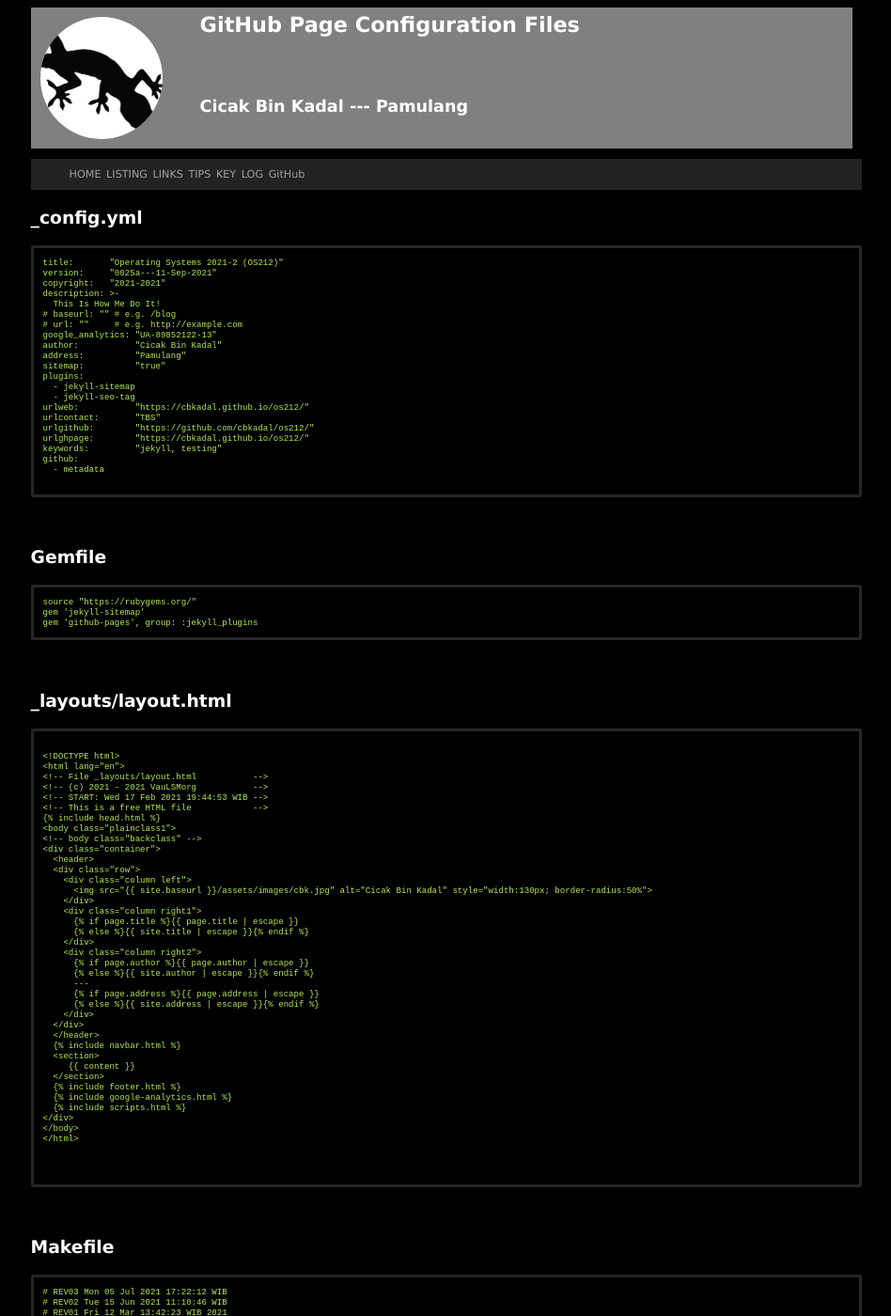
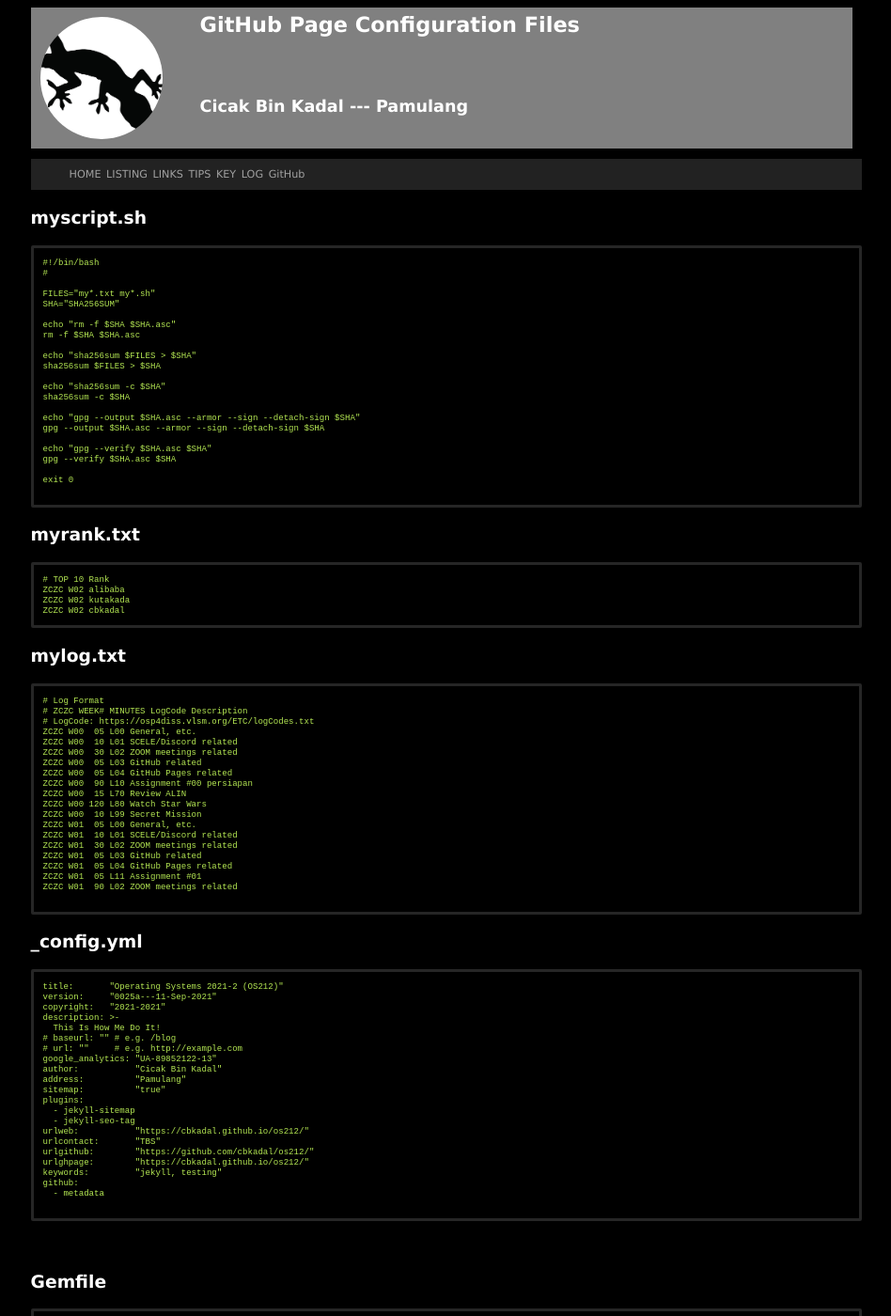
Before and after one commit to dnswd/os212, a Jekyll site: the page built from 000.md, in a window 1280 px wide and 1400 px high. Shown: the whole window at 94% size, without its empty margins (165-1113 px from the left). Built offline with Jekyll 4.4.1, drawn with Linux system fonts in a browser that asks for light colours.

Commit message:
modified:   000.pmd

````diff
--- a/000.md
+++ b/000.md
@@ -2,6 +2,65 @@
 layout: "layout"
 title:  "GitHub Page Configuration Files"
 ---
+
+### myscript.sh
+```
+#!/bin/bash
+#
+
+FILES="my*.txt my*.sh"
+SHA="SHA256SUM"
+
+echo "rm -f $SHA $SHA.asc"
+rm -f $SHA $SHA.asc
+
+echo "sha256sum $FILES > $SHA"
+sha256sum $FILES > $SHA
+
+echo "sha256sum -c $SHA"
+sha256sum -c $SHA
+
+echo "gpg --output $SHA.asc --armor --sign --detach-sign $SHA"
+gpg --output $SHA.asc --armor --sign --detach-sign $SHA
+
+echo "gpg --verify $SHA.asc $SHA"
+gpg --verify $SHA.asc $SHA
+
+exit 0
+
+```
+
+### myrank.txt
+```
+# TOP 10 Rank
+ZCZC W02 alibaba
+ZCZC W02 kutakada
+ZCZC W02 cbkadal
+```
+
+### mylog.txt
+```
+# Log Format
+# ZCZC WEEK# MINUTES LogCode Description
+# LogCode: https://osp4diss.vlsm.org/ETC/logCodes.txt
+ZCZC W00  05 L00 General, etc.
+ZCZC W00  10 L01 SCELE/Discord related
+ZCZC W00  30 L02 ZOOM meetings related
+ZCZC W00  05 L03 GitHub related
+ZCZC W00  05 L04 GitHub Pages related
+ZCZC W00  90 L10 Assignment #00 persiapan
+ZCZC W00  15 L70 Review ALIN
+ZCZC W00 120 L80 Watch Star Wars
+ZCZC W00  10 L99 Secret Mission
+ZCZC W01  05 L00 General, etc.
+ZCZC W01  10 L01 SCELE/Discord related
+ZCZC W01  30 L02 ZOOM meetings related
+ZCZC W01  05 L03 GitHub related
+ZCZC W01  05 L04 GitHub Pages related
+ZCZC W01  05 L11 Assignment #01
+ZCZC W01  90 L02 ZOOM meetings related
+
+```
 
 ### _config.yml
 
````
Also changed, not shown: 1 other file.
